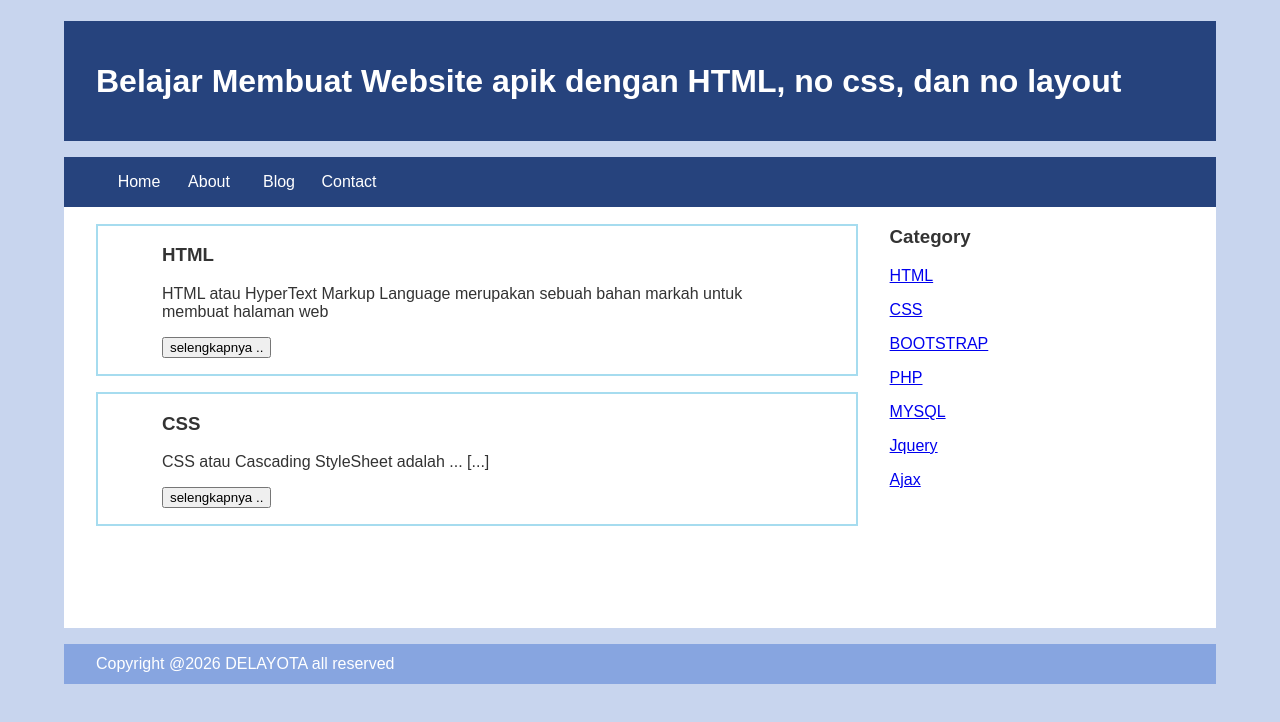
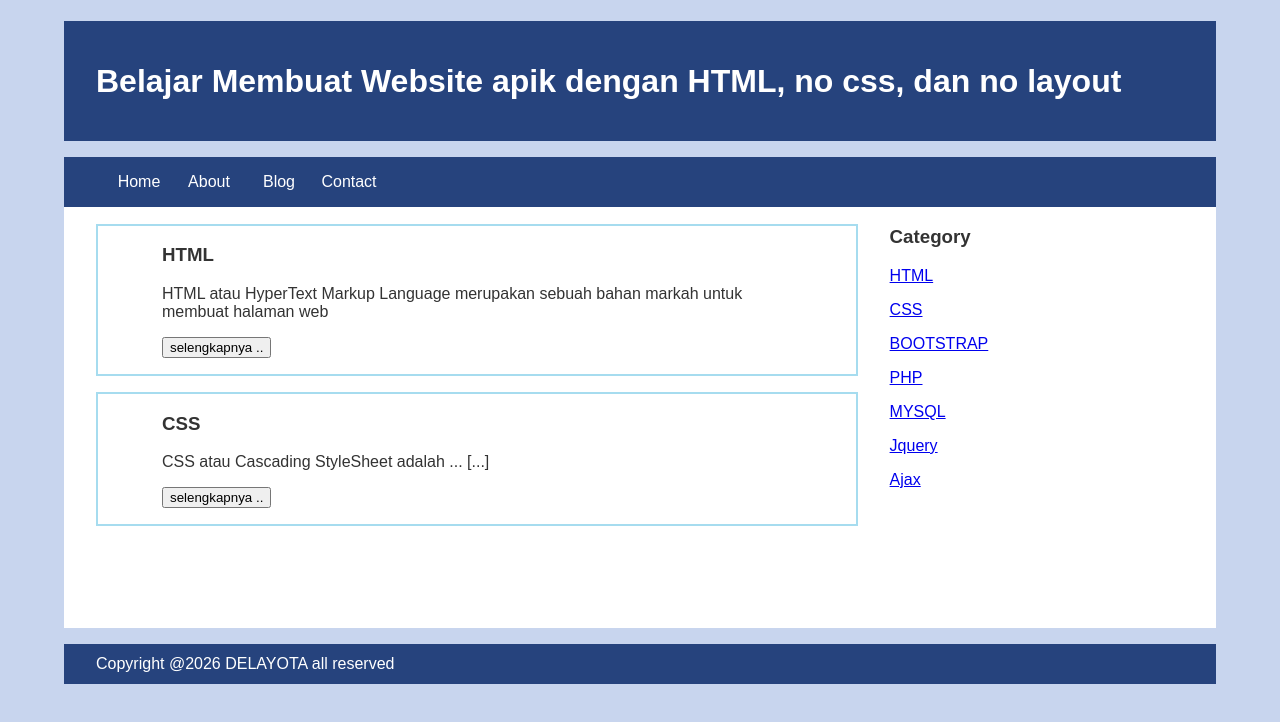
Before and after one commit to timbuburdidonlot/webwawa, a plain HTML site: page index.html in a window 1280 px wide. Drawn offline with Linux system fonts and the light colour scheme.

Commit message:
Update style.css

```diff
--- a/style.css
+++ b/style.css
@@ -90,7 +90,7 @@ body
 	margin:auto;
 	height:40px;
 	line-height:40px;
-	background:#87A5E0;
+	background:#26437D;
 	color:#fff;
 	margin-bottom: 1pc;
 }
```
